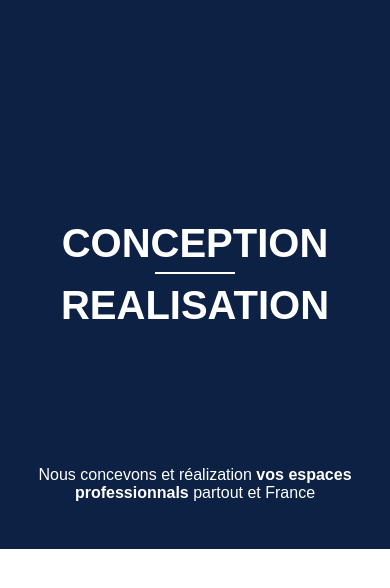
After one commit to sawex/slider, a PHP site: page / in a window 390 px wide. The commit adds this page. Shown: the top 588 px of the page. Run offline with PHP 8.4, Linux system fonts and the light colour scheme.

Commit message:
responsive font-size and animation mobile slide description

```diff
--- /dev/null
+++ b/index.html
@@ -0,0 +1,93 @@
+<!DOCTYPE html>
+<html lang="en">
+<head>
+	<meta charset="UTF-8">
+	<title>Slider</title>
+	<link rel="stylesheet" href="styles/normalize.css">
+  <link rel="stylesheet" href="styles/slick.min.css">
+	<link rel="stylesheet" href="styles/style.css">
+</head>
+<body>
+	<!-- <header class="header">
+		<nav class="header__navbar">
+			<a href="#" class="header__logo">Logo</a>
+			<ul class="header__nav-menu">
+				<li class="header__menu-item">
+					<a href="#" class="header__lang-page" hreflang="en" title="english version">En</a>
+				</li>
+
+				<li class="header__menu-item">
+					<a href="#" class="header__search" title="search"></a>
+				</li>
+
+				<li class="header__menu-item">
+					<button class="header__menu-btn"></button>
+				</li>
+			</ul>
+		</nav>
+	</header> -->
+
+	<main class="main">
+		<section class="slider">
+			<div class="slider__container">
+				<a href="#" class="slider__slide slider__slide-left">
+					<figure class="slider__slide-img slider__slide-img-left"></figure>
+					<header class="slider__slide-header">
+						<h2 class="slider__slide-title">Conception</h2>
+						<p class="slider__slide-desc--dt">Découvrez notre département <span class="slider__slide-desc--ttu">Conception</span></p>
+					</header>
+				</a>
+
+				<a href="#" class="slider__slide slider__slide-right">
+					<figure class="slider__slide-img slider__slide-img-right"></figure>
+					<header class="slider__slide-header">
+						<h2 class="slider__slide-title">Realisation</h2>
+						<p class="slider__slide-desc--dt">Découvrez notre département <span class="slider__slide-desc--ttu">Realisation</span></p>
+					</header>
+				</a>
+				<div class="after-separator"></div>
+				<p class="slider__description">Nous concevons et réalisons <span class="slider__inner-bold">vos espaces professionnels </span>partout en France</p>
+			</div>
+
+			<div class="mobile-slider">
+				<div class="mobile-slider__container">
+					<a href="#" class="slider__slide absolute">
+						<header class="mobile-slider__slide-header slider__slide--top">
+							<h2 class="slider__slide-title slider__slide-title--top">Conception</h2>
+						</header>
+					</a>
+
+					<a href="#" class="slider__slide">
+						<header class="mobile-slider__slide-header slider__slide--bottom">
+							<h2 class="slider__slide-title slider__slide-title--bottom">Realisation</h2>
+						</header>
+					</a>
+					<p class="mobile-slider__text-desc desc-to-bottom">Nous concevons et réalization <b>vos espaces professionnals</b> partout et France</p>
+				</div>
+
+				<div class="mobile-slider__active-slider slider-hidden" style="overflow: hidden;">
+					<a href="#" class="slider__slide">
+						<figure class="mobile-slider__slide-img slider__slide-img-left"></figure>
+						<header class="mobile-slider__slide-header">
+							<h2 class="slider__slide-title">Conception</h2>
+							<p class="slider__slide-desc first-desc">Découvrez notre département <span class="slider__slide-desc--ttu">CONCEPTION</span></p>
+						</header>
+					</a>
+
+					<a href="#" class="slider__slide">
+						<figure class="mobile-slider__slide-img slider__slide-img-right"></figure>
+						<header class="mobile-slider__slide-header">
+							<h2 class="slider__slide-title">REALISATION</h2>
+							<p class="slider__slide-desc second-desc">Découvrez notre département <span class="slider__slide-desc--ttu">REALISATION</span></p>
+						</header>
+					</a>
+				</div>
+			</div>
+		</section>
+	</main>
+
+  <script src="https://ajax.googleapis.com/ajax/libs/jquery/3.4.1/jquery.min.js"></script>
+  <script src="scripts/slick.min.js"></script>
+	<script src="scripts/slider.js"></script>
+</body>
+</html>
--- a/styles/style.css
+++ b/styles/style.css
@@ -9,11 +9,11 @@ html {
 body {
 	margin: 0;
 	padding: 0;
-	font-family: 'Circular';
+	font-family: 'Circular', sans-serif;
 }
 
 @font-face {
-	font-family: 'Circular';
+	font-family: 'Circular', sans-serif;
 	src:url(../fonts/CircularStd-Bold.otf);
 }
 
@@ -110,12 +110,12 @@ body {
 }
 
 .slider__slide-img-left {
-	background: url(../images/image-1.png) no-repeat center;
+	background: url(../images/image-1.jpg) no-repeat center;
 	/*background-size: cover;*/
 }
 
 .slider__slide-img-right {
-	background: url(../images/image-2.png) no-repeat center;
+	background: url(../images/image-2.jpg) no-repeat center;
 	/*background-size: cover;*/
 }
 
@@ -216,6 +216,10 @@ body {
 }
 
 @media screen and (max-width: 1200px) {
+	.slider {
+		height: 65vh;
+	}
+
 	.slider__container {
 		display: none;
 	}
@@ -243,7 +247,7 @@ body {
 		flex-basis: auto;
 		position: relative;
 		width: 100%;
-		height: 100vh !important;
+		height: 65vh !important;
 		overflow: visible;
 	}
 
@@ -269,7 +273,7 @@ body {
 	.mobile-slider__slide-header {
 		text-align: center;
 		color: #fff;
-		width: 760px;
+		/*width: 760px;*/
 	}
 
 	.slider__slide-title {
@@ -389,15 +393,24 @@ body {
 		display: none;
 	}
 
+	.mobile-slider__text-desc {
+		font-size: 29px;
+		text-align: center;
+		color: #fff;
+		position: absolute;
+		bottom: 30px;
+		width: 760px;
+	}
+
 }
 
 @media screen and (max-width: 768px) {
 	.mobile-slider__slide-header {
-		width: 570px;
+		/*width: 570px;*/
 	}
 
 	.slider__slide-title {
-		font-size: 5em;
+		font-size: 4.5em;
 	}
 
 	.slider__slide-desc {
@@ -409,15 +422,20 @@ body {
 		left: 15px;
 		top: 8px;
 	}
+
+	.mobile-slider__text-desc {
+		font-size: 26px;
+		width: 570px;
+	}
 }
 
 @media screen and (max-width: 576px) {
 	.mobile-slider__slide-header {
-		width: 480px;
+		/*width: 480px;*/
 	}
 
 	.slider__slide-title {
-		font-size: 4em;
+		font-size: 3.7em;
 	}
 
 	.slider__slide-desc {
@@ -439,15 +457,20 @@ body {
 	.slider__slide--bottom {
 		bottom: 92%;
 	}
+
+		.mobile-slider__text-desc {
+			font-size: 24px;
+			width: 480px;
+		}
 }
 
 @media screen and (max-width: 480px) {
 	.mobile-slider__slide-header {
-		max-width: 320px;
+		/*max-width: 320px;*/
 	}
 
 	.slider__slide-title {
-		font-size: 2.7em;
+		font-size: 2.5em;
 	}
 
 	.slider__slide-desc {
@@ -461,6 +484,11 @@ body {
 		left: 15px;
 		top: 4px;
 		padding: 5px;
+	}
+
+	.mobile-slider__text-desc {
+		font-size: 16px;
+		width: 320px;
 	}
 }
 
@@ -532,3 +560,17 @@ body {
 	90% {opacity: 0.9;}
 	to {opacity: 1;}
 }
+
+.desc-to-bottom {
+	animation: descToBottom .5s;
+	opacity: 1;
+}
+
+@keyframes descToBottom {
+	from {opacity: 1; bottom: 30px;}
+	25% {opacity: 0.6; bottom: 15px;}
+	50% {opacity: 0.4; bottom: 5px;}
+	75% {opacity: 0.2; bottom: 0;}
+	90% {opacity: 0.05; bottom: -10px;}
+	to {opacity: 0; bottom: -50px; display: none;}
+}
```
Also changed, not shown: slider.html (deleted, +0 -92 lines), images/image-1.jpg (added), images/image-2.jpg (added).
